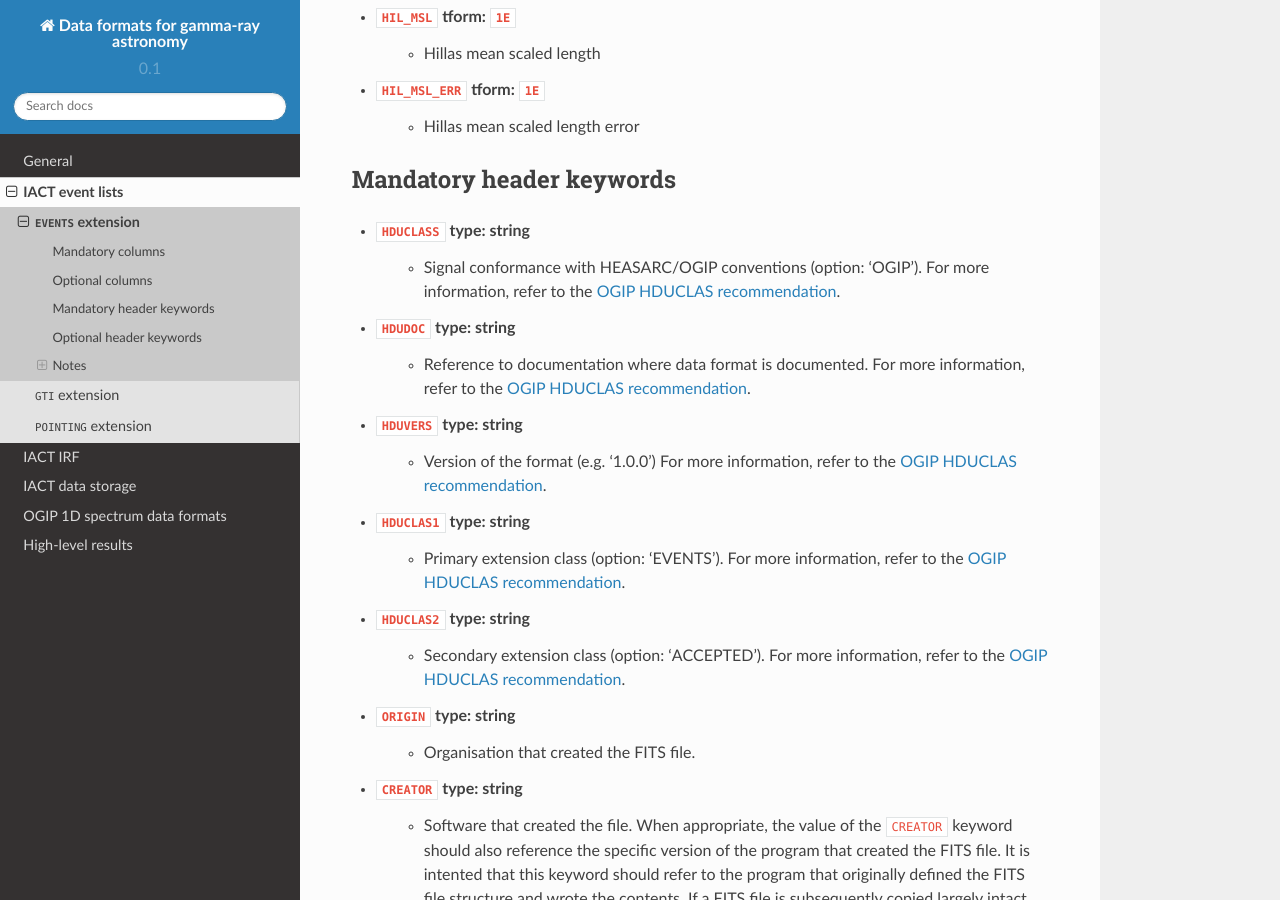
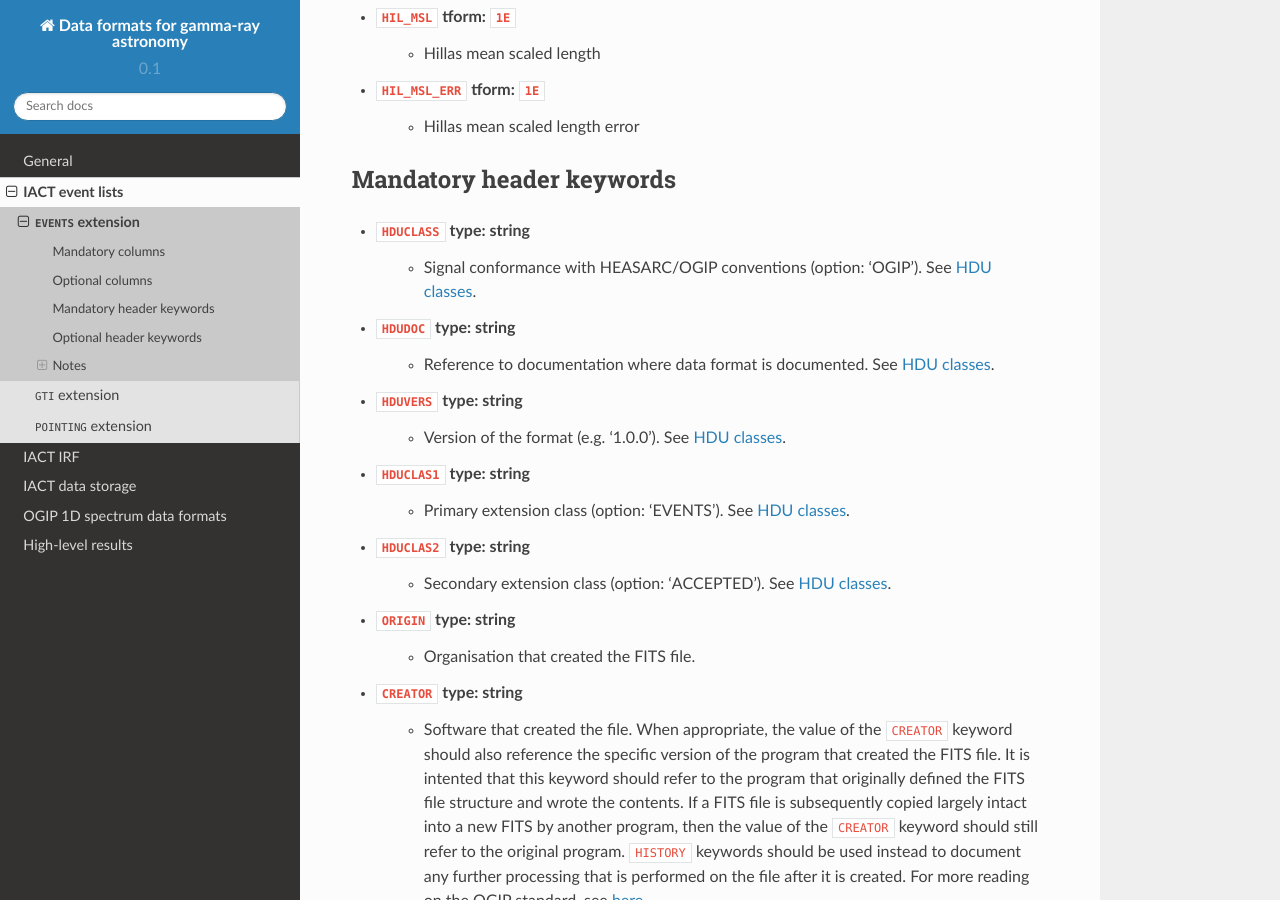
Before and after one commit to open-gamma-ray-astro/gamma-astro-data-formats, a Sphinx documentation site: the page built from source/events/events.rst, in a window 1280 px wide and 900 px high, scrolled down 2549 px. Built offline with Sphinx 7.4.7 and the Read the Docs theme 2.0.0, drawn with Linux system fonts in a browser that asks for light colours.

Commit message:
Fixed events HDUCLASS reference

```diff
--- a/source/events/events.rst
+++ b/source/events/events.rst
@@ -100,20 +100,15 @@ Mandatory header keywords
 -------------------------
 
 * ``HDUCLASS`` type: string
-    * Signal conformance with HEASARC/OGIP conventions (option: 'OGIP').
-      For more information, refer to the `OGIP HDUCLAS recommendation`_.
+    * Signal conformance with HEASARC/OGIP conventions (option: 'OGIP'). See :ref:`hduclass`.
 * ``HDUDOC`` type: string
-    * Reference to documentation where data format is documented.
-      For more information, refer to the `OGIP HDUCLAS recommendation`_.
+    * Reference to documentation where data format is documented. See :ref:`hduclass`.
 * ``HDUVERS`` type: string
-    * Version of the format (e.g. '1.0.0')
-      For more information, refer to the `OGIP HDUCLAS recommendation`_.
+    * Version of the format (e.g. '1.0.0'). See :ref:`hduclass`.
 * ``HDUCLAS1`` type: string
-    * Primary extension class (option: 'EVENTS').
-      For more information, refer to the `OGIP HDUCLAS recommendation`_.
+    * Primary extension class (option: 'EVENTS'). See :ref:`hduclass`.
 * ``HDUCLAS2`` type: string
-    * Secondary extension class (option: 'ACCEPTED').
-      For more information, refer to the `OGIP HDUCLAS recommendation`_.
+    * Secondary extension class (option: 'ACCEPTED'). See :ref:`hduclass`.
 * ``ORIGIN`` type: string
     * Organisation that created the FITS file.
 * ``CREATOR`` type: string
--- a/source/events/pointing.rst
+++ b/source/events/pointing.rst
@@ -1,11 +1,10 @@
 .. include:: ../references.txt
-
-.. _iact-pnt:
 
 .. warning::
    This is a first draft proposal of a pointing table. Please note that
    the format is likely subject to change.
 
+.. _iact-pnt:
 
 ``POINTING`` extension
 ======================
```
Also changed, not shown: source/general/hduclass.rst (+12 -1 lines).
